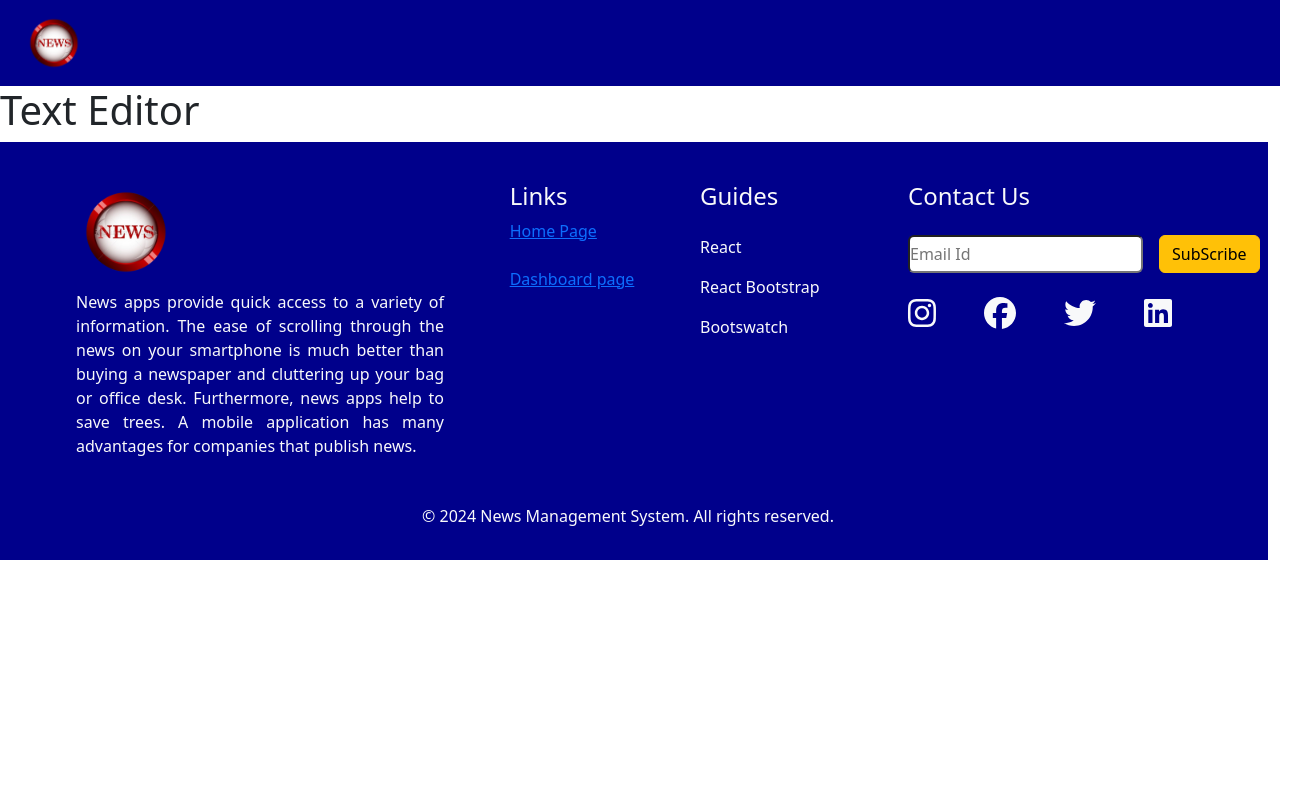
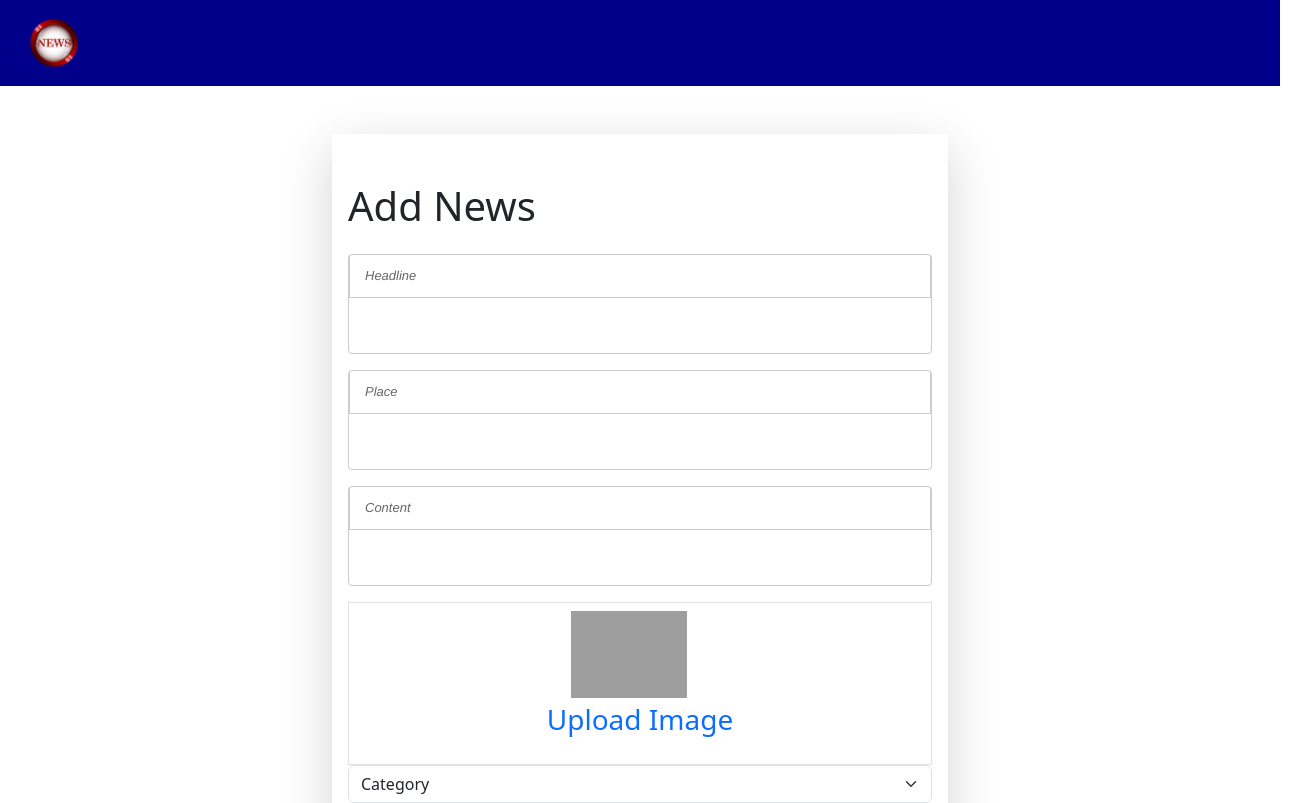
Before and after one commit to rahul-b-p/newsadmin-frontend, a React (Vite) app: page /editor in a window 1280 px wide. Shown: the top 803 px of the page, 1316 px wide, since content can reach past the window. Built offline with nearby package versions, Linux system fonts and the light colour scheme; grey boxes are pictures that could not be loaded.

Commit message:
textEditor design added

```diff
--- a/package.json
+++ b/package.json
@@ -19,6 +19,7 @@
     "react": "^18.3.1",
     "react-bootstrap": "^2.10.4",
     "react-dom": "^18.3.1",
+    "react-quill": "^2.0.0",
     "react-router-dom": "^6.24.1",
     "react-toastify": "^10.0.5"
   },
--- /dev/null
+++ b/src/pages/Add.css
@@ -0,0 +1,72 @@
+
+  /* Remove focus border */
+  .form-control:focus {
+    outline: none;
+     box-shadow: none;
+     border-color: #c9d1d6;
+   }
+
+
+
+   .position-relative {
+     position: relative;
+   }
+
+   .date-placeholder {
+     position: absolute;
+     top: 50%;
+     left: 15px;
+     transform: translateY(-50%);
+     color: #6c757d;
+     pointer-events: none;
+   }
+
+   input[type="date"]:focus + .date-placeholder,
+   input[type="date"]:not(:placeholder-shown) + .date-placeholder {
+     display: none;
+   }
+
+   /* react quill */
+   .container {
+     max-width: 50%;
+     margin-top: 5rem;
+   }
+
+   .shadow-lg {
+     padding: 3rem;
+   }
+
+   form {
+     width: 100%;
+   }
+
+   .input-box {
+     position: relative;
+   }
+
+   .editor {
+     border: 1px solid #ccc;
+     border-radius: 4px;
+     min-height: 100px;
+   }
+
+   .ql-toolbar {
+     display: none; /* Initially hide toolbar */
+   }
+
+   .show-toolbar .ql-toolbar {
+     display: block; /* Show toolbar when active */
+   }
+
+   .hide-toolbar .ql-toolbar {
+     display: none; /* Hide toolbar otherwise */
+   }
+
+   .input-box:hover .ql-toolbar,
+   .ql-toolbar:hover {
+     display: block; /* Show toolbar on hover */
+   }
+
+   .btn {
+     padding: 1rem 2.5rem;
+   }
--- a/src/pages/TextEditor.jsx
+++ b/src/pages/TextEditor.jsx
@@ -1,17 +1,128 @@
-import React, { useState } from 'react'
+import React, { useState } from 'react';
+import './Add.css'; // Import the CSS file
+import ReactQuill from 'react-quill';
+import 'react-quill/dist/quill.snow.css';
+import { useNavigate } from 'react-router-dom';
+
 
 function TextEditor() {
-  // request boady state
-  /*const [newsDetails,setNewsDetails]= useState({
-    headline:"",
-    place:"",
-    content:"",
+  const navigate = useNavigate();
+  const [newsDetails, setNewsDetails] = useState({
+    headline: "",
+    place: "",
+    content: "",
     image:"",
+    category:"",
     timestamp:""
-  })*/
+  });
+
+
+  const [activeEditor, setActiveEditor] = useState(null);
+
+  const handlleInputChange = (value,field)=>{
+    setNewsDetails({
+      ...newsDetails,
+      [field]:value,
+    });
+  };
+
+  // handle submit
+  const handleSubmit =(e)=>{
+    e.preventDefault();
+    console.log(newsDetails);
+  }
+
+  // toolbar
+  const modules = {
+    toolbar: [
+      [{ header: '1' }, { header: '2' }, { font: [] }],
+      [{ list: 'ordered' }, { list: 'bullet' }],
+      ['bold', 'italic', 'underline'],
+      [{ 'color': [] }, { 'background': [] }], // Add color and background color
+      ['link', 'image'],
+      [{ 'align': [] }],
+    ],
+  };
   return (
     <>
-    <h1>Text Editor</h1>
+   <div className='container w-50 mt-5'>
+        <div className='py-5 shadow-lg px-3'>
+          <h1 className='pb-3'>Add News</h1>
+          <form onSubmit={handleSubmit}>
+            {/* title */}
+            <div
+            className="pb-3 input-box"
+            onMouseEnter={() => setActiveEditor('headline')}
+            onMouseLeave={() => setActiveEditor(null)}
+          >
+            <ReactQuill
+              value={newsDetails.headline}
+              onChange={(value) => handlleInputChange(value, 'headline')}
+              theme="snow"
+              modules={modules}
+              placeholder="Headline"
+              className={`editor ${activeEditor === 'headline' ? 'show-toolbar' : 'hide-toolbar'}`}
+            />
+
+          </div>
+
+
+            {/* place */}
+            <div
+            className="pb-3 input-box"
+            onMouseEnter={() => setActiveEditor('place')}
+            onMouseLeave={() => setActiveEditor(null)}
+          >
+            <ReactQuill
+              value={newsDetails.place}
+              onChange={(value) => handlleInputChange(value, 'place')}
+              theme="snow"
+              modules={modules}
+              placeholder="Place"
+              className={`editor ${activeEditor === 'place' ? 'show-toolbar' : 'hide-toolbar'}`}
+            />
+          </div>
+            {/* content */}
+            <div
+            className="pb-3 input-box"
+            onMouseEnter={() => setActiveEditor('content')}
+            onMouseLeave={() => setActiveEditor(null)}
+          >
+            <ReactQuill
+              value={newsDetails.content}
+              onChange={(value) => handleInputChange(value, 'content')}
+              theme="snow"
+              modules={modules}
+              placeholder="Content"
+              className={`editor ${activeEditor === 'content' ? 'show-toolbar' : 'hide-toolbar'}`}
+            />
+          </div>
+            {/* image upload */}
+            <div className='d-flex justify-content-center border px-5 py-2'>
+              <label htmlFor="profileImg">
+                <input id='profileImg' type="file" style={{ display: 'none' }} />
+                <img src="https://www.lifewire.com/thmb/TRGYpWa4KzxUt1Fkgr3FqjOd6VQ=/1500x0/filters:no_upscale():max_bytes(150000):strip_icc()/cloud-upload-a30f385a928e44e199a62210d578375a.jpg" className="card-img-top ps-4" alt="Upload" style={{ width: "140px" }} />
+                <p className='fs-3 text-primary text-center'>Upload Image</p>
+              </label>
+            </div>
+            {/* category selection */}
+            <div className='pb-3'>
+              <select className="form-select" aria-label="Default select example">
+                <option selected>Category</option>
+                <option value={1}>Sports</option>
+                <option value={2}>Business</option>
+                <option value={3}>Politics</option>
+              </select>
+            </div>
+
+            {/* button */}
+            <div className='d-flex flex-row justify-content-between'>
+            <button className='btn btn-warning px-5 py-3'>cancel</button>
+            <button className='btn btn-success px-5 py-3'>Save</button>
+            </div>
+          </form>
+        </div>
+      </div>
     </>
   )
 }
```
Also changed, not shown: 1 other file (tests, documents, lock files or other folders).
